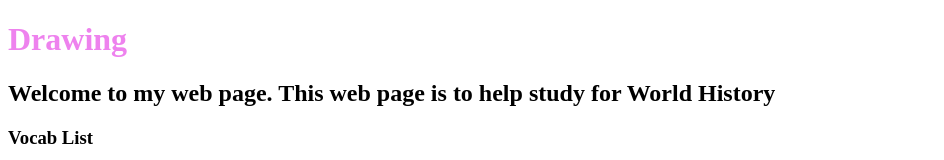
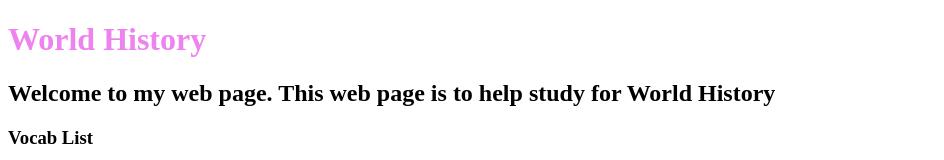
Before and after one commit to TarheK/quizz-web-app, a plain HTML site: page index.html in a window 1280 px wide. Shown: the top 160 px of the page, without its empty margins (0-944 px from the left). Drawn offline with Linux system fonts and the light colour scheme.

Commit message:
Update index.html

```diff
--- a/index.html
+++ b/index.html
@@ -5,7 +5,7 @@
     <link rel="stylesheet" type="text/css" href="style.css"> <!-- link to stylesheet -->
  </head>
  <body>
-    <h1 style="color:Violet;">Drawing</h1>
+    <h1 style="color:Violet;">World History</h1>
   <h2>Welcome to my web page.  This
      web page is to help study for World History<h2>
   <h3>Vocab List</h3>
```
